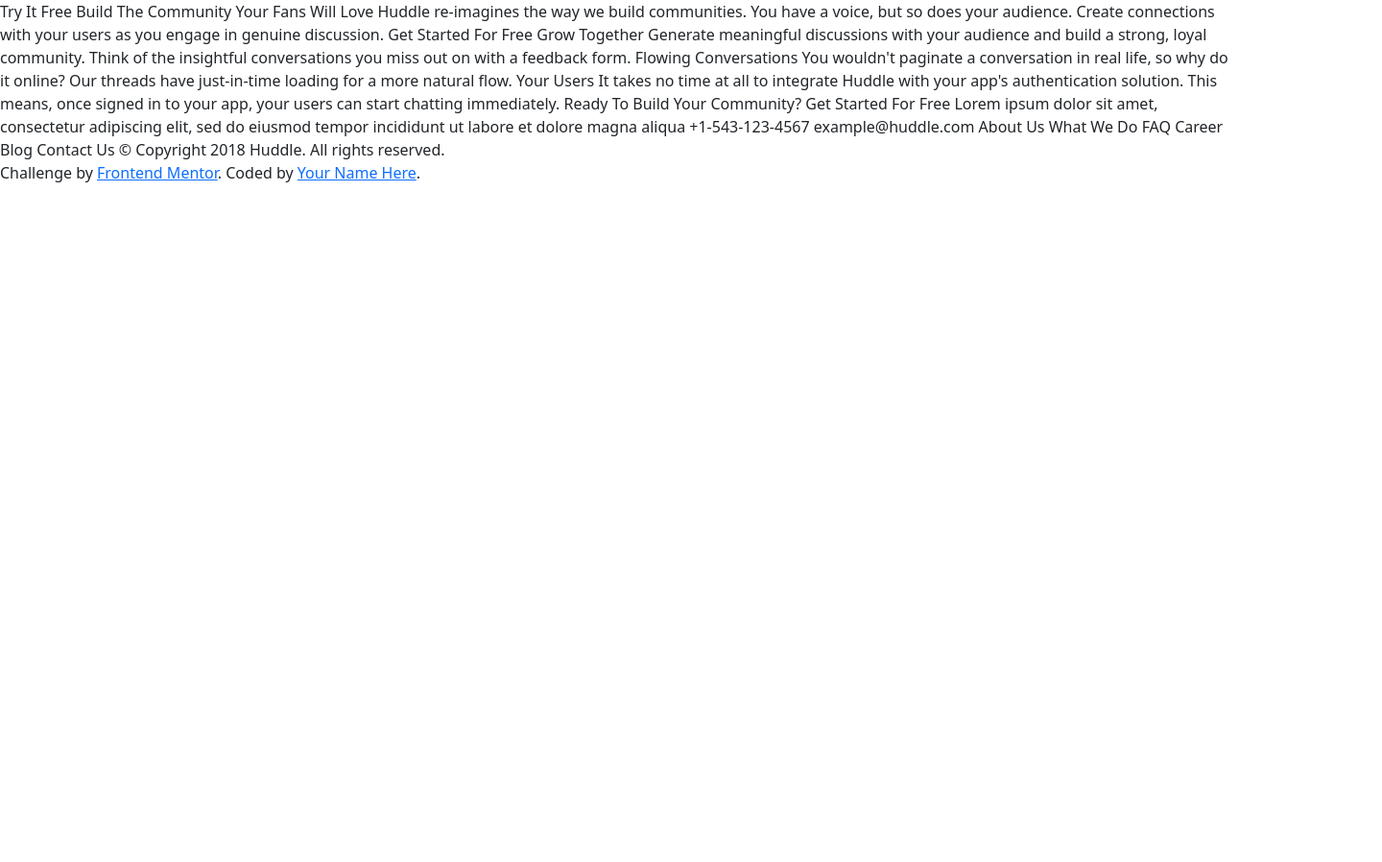
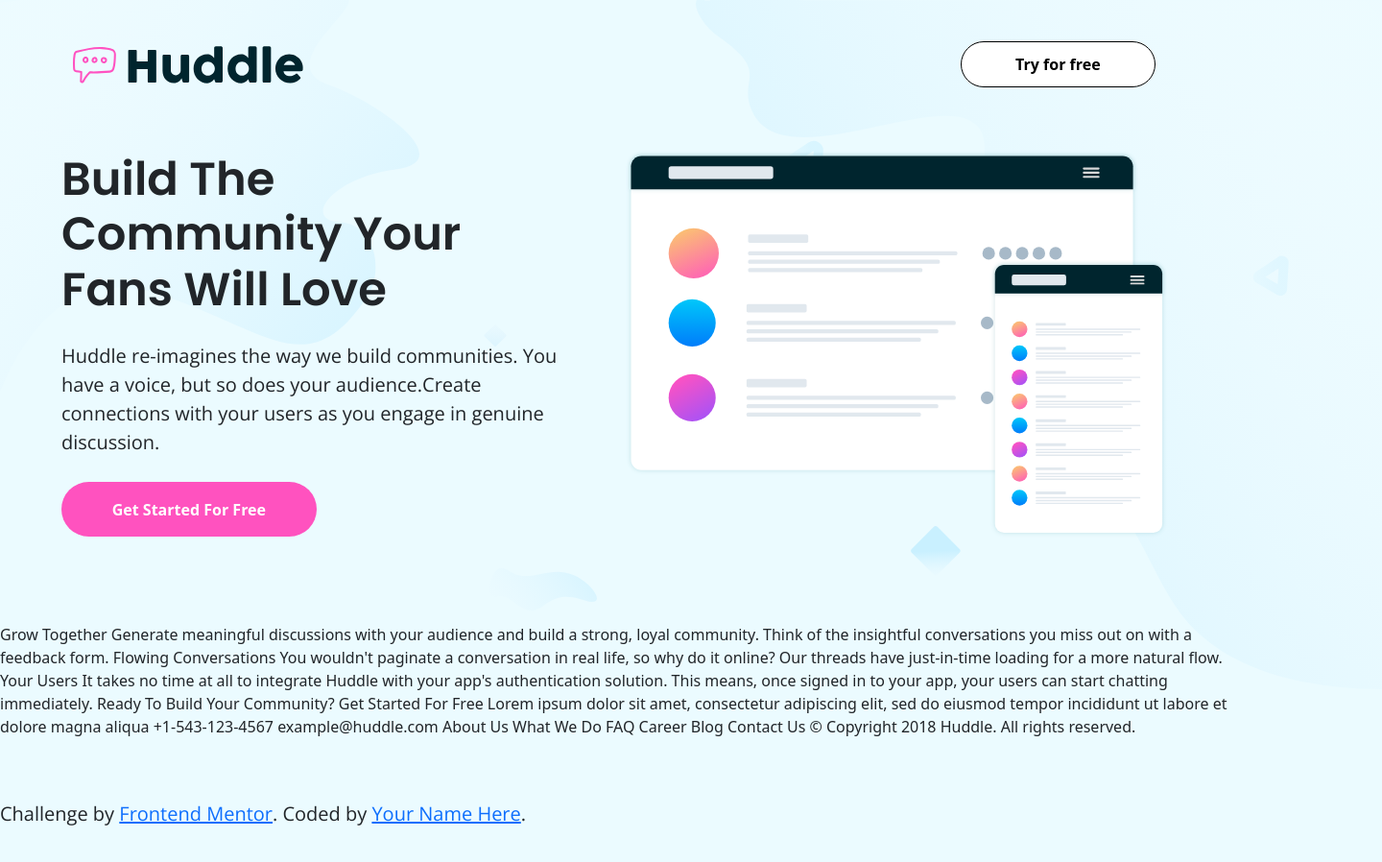
Before and after one commit to mayankdhnkr/huddle_landingpage, a plain HTML site: page index.html in a window 1280 px wide. Shown: the whole page at 96% size, 1440 px wide, since content can reach past the window. Before the commit the page ends 800 px from the top, so only its background shows below. Drawn offline with nearby package versions, Linux system fonts and the light colour scheme.

Commit message:
Hero section

```diff
--- a/CSS/styles.css
+++ b/CSS/styles.css
@@ -0,0 +1,57 @@
+/* HTML */
+body{
+    background-color: hsl(193, 100%, 96%);
+}
+h1{
+    font-family: "Poppins";
+    /* line-height: 1.5; */
+    font-size: 3rem;
+    font-weight: 600;
+}
+p{
+    font-family: "Open Sans";
+    font-size: 1.25rem;
+    margin: 5% 0 ;
+}
+/* HERO SECTION */
+
+#hero-section{
+    padding: 0 5%;
+    margin: 0 0 7%;
+}
+
+.navbar{
+    margin: 3% 0 5%;
+}
+
+.background-image{
+    position: absolute;
+    z-index: -1;
+    top: 0;
+}
+
+.hero-img{
+    width: 100%;
+}
+
+.title-text{
+    padding-right: 5%;
+}
+
+.cta-button{
+    padding: 3% 10%;
+    background-color: hsl(322, 100%, 66%);
+    border-radius: 100px;
+    color: white;
+    font-size: 1rem;
+    font-weight: 700;
+}
+.nav-button{
+    padding:1% 5%;
+    background-color: white;
+    font-size: 1rem;
+    font-weight: 700;
+    color: black;
+    border-radius: 100px;
+    border: 1px solid black;
+}
--- a/index.html
+++ b/index.html
@@ -11,24 +11,40 @@
   <!-- JavaScript Bundle with Popper -->
   <script src="https://cdn.jsdelivr.net/npm/bootstrap@5.2.0-beta1/dist/js/bootstrap.bundle.min.js" integrity="sha384-pprn3073KE6tl6bjs2QrFaJGz5/SUsLqktiwsUTF55Jfv3qYSDhgCecCxMW52nD2" crossorigin="anonymous"></script>
 
+   <link href="https://fonts.googleapis.com/css2?family=Open+Sans:wght@400;700&family=Poppins:wght@600&display=swap" rel="stylesheet">
+
   <link rel="stylesheet" href="CSS/styles.css">
-
-  <link href="https://fonts.googleapis.com/css2?family=Open+Sans:wght@400;700&family=Poppins:wght@600&display=swap" rel="stylesheet">
 
   <title>Huddle</title>
 </head>
 
 <body>
 
+  <img src="images/bg-hero-desktop.svg" alt="background-image" class="background-image">
+  <section id="hero-section">
+    <div class="navbar navbar-expand-lg">
+      <div class="container-fluid">
+        <a href="" class="navbar-brand"><img src="images/logo.svg" alt="huddle-logo"></a>
+        <button type="button" class="btn btn-lg btn-white nav-button">Try for free</button>
+      </div>
+    </div>
 
-  Try It Free
+    <div class="row align-items-center">
+      <div class="col-lg-6 col-sm-12 title-text">
+        <h1>Build The Community Your Fans Will Love</h1>
+        <p>Huddle re-imagines the way we build communities. You have a voice, but so does your audience.Create connections with your users as you engage in genuine discussion. </p>
+        <button type="button" class="btn btn-lg btn-white cta-button">Get Started For Free</button>
+      </div>
+      <div class="col-lg-6 col-sm-12">
+        <img src="images/illustration-mockups.svg" alt="hero-illustration" class="hero-img">
+      </div>
+    </div>
 
-  Build The Community Your Fans Will Love
+  </section>
 
-  Huddle re-imagines the way we build communities. You have a voice, but so does your audience.
-  Create connections with your users as you engage in genuine discussion.
 
-  Get Started For Free
+
+
 
   Grow Together
 
```
